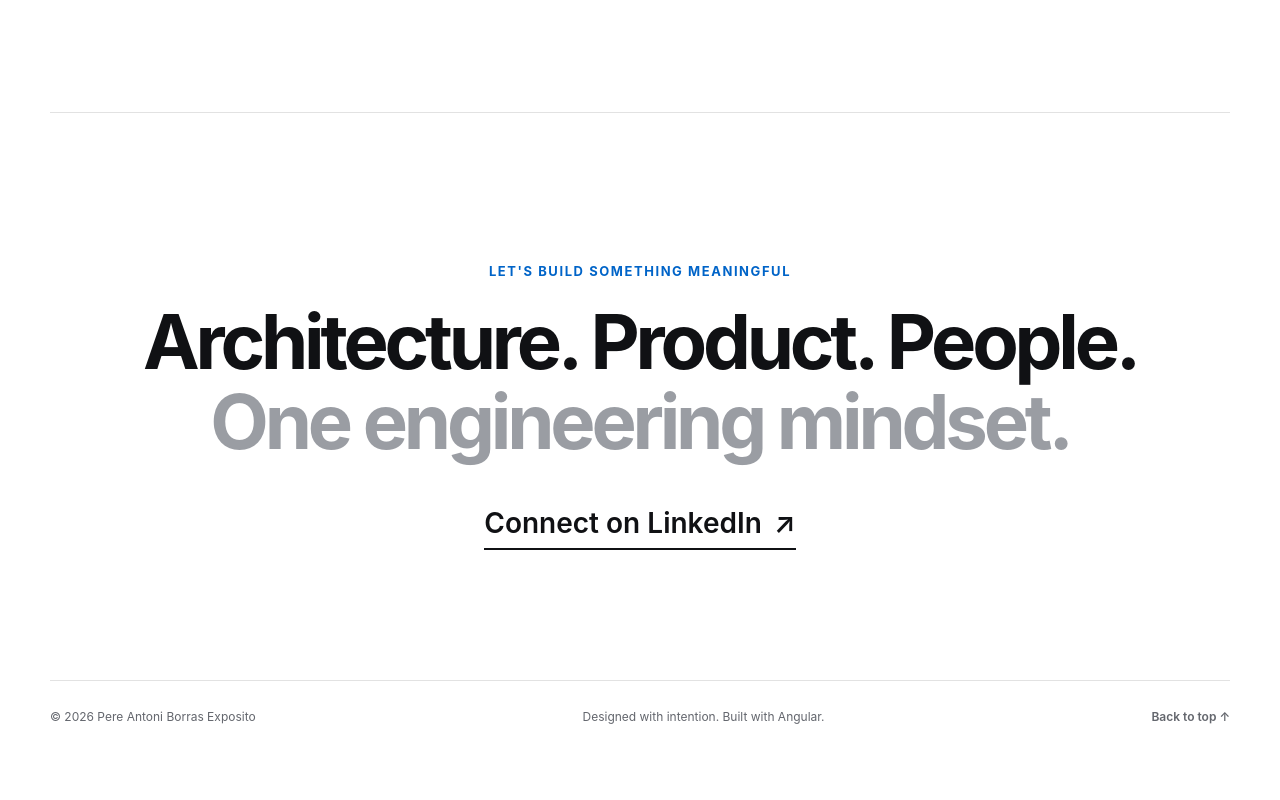
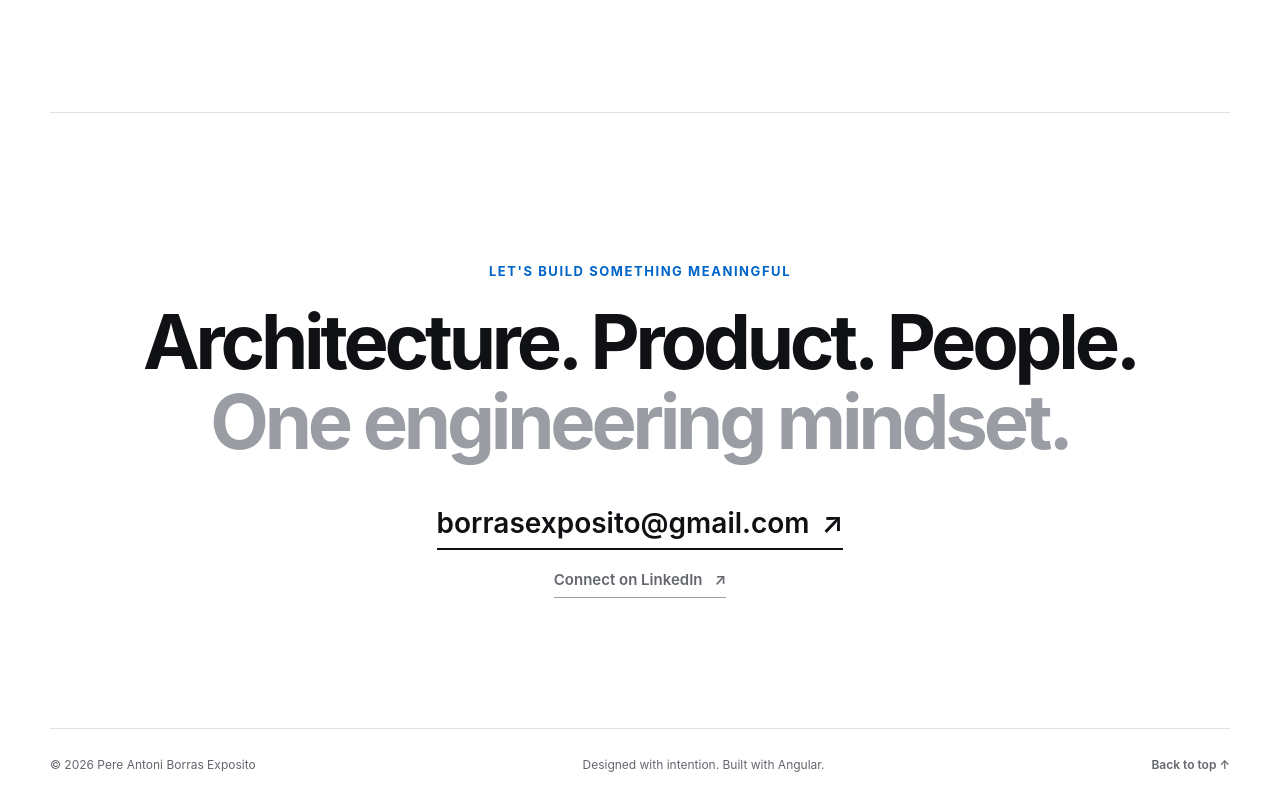
Before and after one commit to PeterBFoo/pere-borras, an Angular app: page / in a window 1280 px wide. Shown: the part 6078-6878 px from the top of the page. Before the commit the page ends 6830 px from the top, so only its background shows below. Built offline with nearby package versions, Linux system fonts and the light colour scheme.

Commit message:
feat: add public contact email

```diff
--- a/src/app/app.html
+++ b/src/app/app.html
@@ -173,14 +173,19 @@
   <section class="contact section-shell" id="contact" aria-labelledby="contact-title">
     <p class="section-kicker">Let's build something meaningful</p>
     <h2 id="contact-title">Architecture. Product. People.<br /><span>One engineering mindset.</span></h2>
+    <div class="contact-actions">
+      <a class="contact-link" href="mailto:borrasexposito@gmail.com">
+        borrasexposito&#64;gmail.com <span aria-hidden="true">↗</span>
+      </a>
       <a
-      class="contact-link"
+        class="contact-link contact-link-secondary"
         href="https://www.linkedin.com/in/pere-antoni-borr%C3%A0s-exp%C3%B3sito-8880a7183/"
         target="_blank"
         rel="noopener noreferrer"
       >
         Connect on LinkedIn <span aria-hidden="true">↗</span>
       </a>
+    </div>
   </section>
 </main>
 
--- a/src/styles.scss
+++ b/src/styles.scss
@@ -600,11 +600,18 @@ a {
   text-align: center;
 }
 
+.contact-actions {
+  display: flex;
+  flex-direction: column;
+  align-items: center;
+  gap: 20px;
+  margin-top: 44px;
+}
+
 .contact-link {
   display: inline-flex;
   align-items: center;
   gap: 12px;
-  margin-top: 44px;
   padding-bottom: 8px;
   border-bottom: 2px solid var(--ink);
   font-size: clamp(18px, 3vw, 28px);
@@ -615,6 +622,13 @@ a {
 .contact-link:hover {
   border-color: var(--blue);
   color: var(--blue);
+}
+
+.contact-link-secondary {
+  border-bottom-width: 1px;
+  border-color: #9a9da3;
+  color: var(--muted);
+  font-size: 15px;
 }
 
 .site-footer {
```
Also changed, not shown: 1 other file (tests, documents, lock files or other folders). Lines whose indentation alone changed are shown as unchanged.
